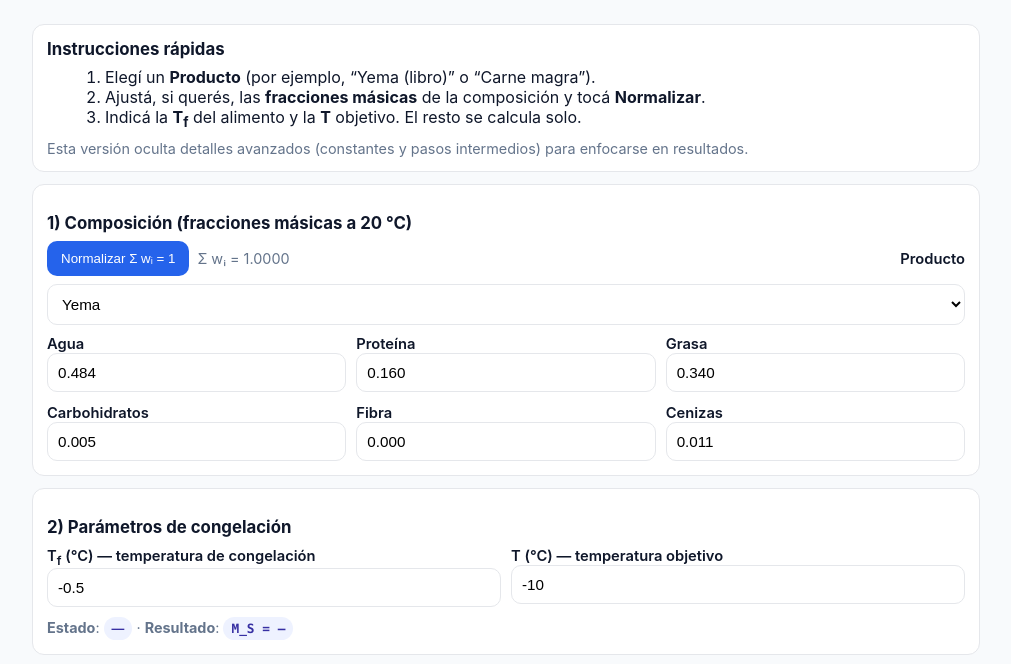
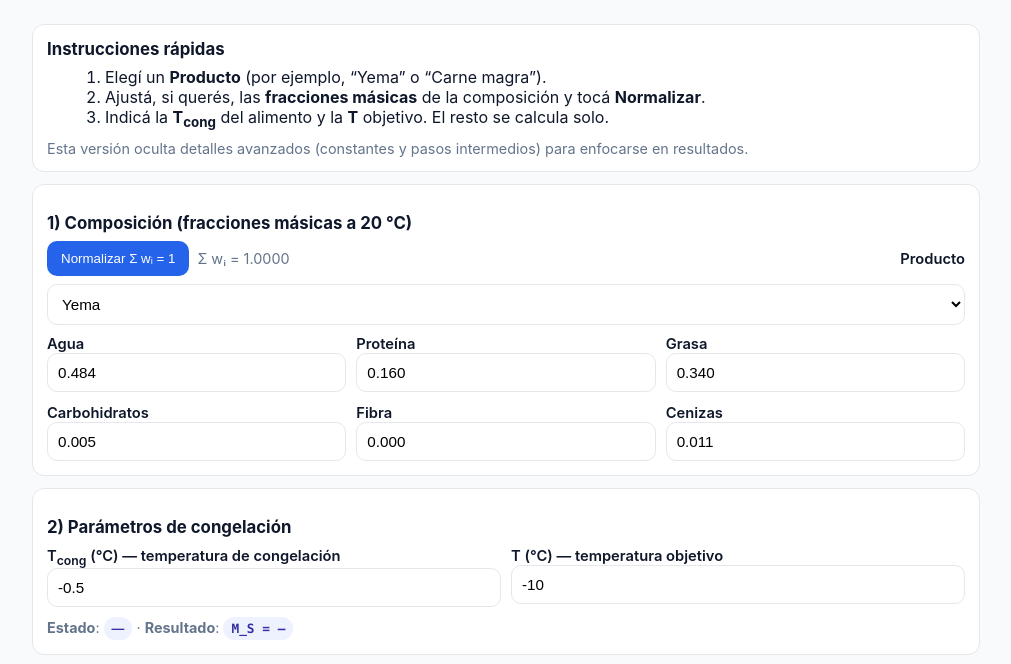
Before and after one commit to cienciaprocesosalimentarios-hash/canal-educativo, a plain HTML site: page calculadora_congelacion_estudiantes_v1.html in a window 1280 px wide. Shown: the part 80-744 px from the top of the page, without its empty margins (134-1145 px from the left). Drawn offline with Linux system fonts and the light colour scheme.

Commit message:
Update calculadora_congelacion_estudiantes_v1.html

```diff
--- a/calculadora_congelacion_estudiantes_v1.html
+++ b/calculadora_congelacion_estudiantes_v1.html
@@ -39,9 +39,9 @@
   <section class="card" id="ayudaRapida">
     <h2 style="margin-top:0">Instrucciones rápidas</h2>
     <ol style="margin:8px 0 0 18px">
-      <li>Elegí un <b>Producto</b> (por ejemplo, “Yema (libro)” o “Carne magra”).</li>
+      <li>Elegí un <b>Producto</b> (por ejemplo, “Yema” o “Carne magra”).</li>
       <li>Ajustá, si querés, las <b>fracciones másicas</b> de la composición y tocá <b>Normalizar</b>.</li>
-      <li>Indicá la <b>T<sub>f</sub></b> del alimento y la <b>T</b> objetivo. El resto se calcula solo.</li>
+      <li>Indicá la <b>T<sub>cong</sub></b> del alimento y la <b>T</b> objetivo. El resto se calcula solo.</li>
     </ol>
     <p class="muted" style="margin:10px 0 0">Esta versión oculta detalles avanzados (constantes y pasos intermedios) para enfocarse en resultados.</p>
   </section>
@@ -71,7 +71,7 @@
   <section class="card">
     <h2>2) Parámetros de congelación</h2>
     <div class="grid2">
-      <div><label>T<sub>f</sub> (°C) — temperatura de congelación</label><input id="TfC" type="number" step="0.1" value="-0.5"></div>
+      <div><label>T<sub>cong</sub> (°C) — temperatura de congelación</label><input id="TfC" type="number" step="0.1" value="-0.5"></div>
       <div><label>T (°C) — temperatura objetivo</label><input id="TobjC" type="number" step="0.1" value="-10"></div>
       <div style="display:none"><label>λ (kJ/kmol), R (kJ/kmol·K), M<sub>w</sub> (kg/kmol)</label>
         <input id="RMW" type="text" value="6003, 8.314, 18.0" readonly>
```
